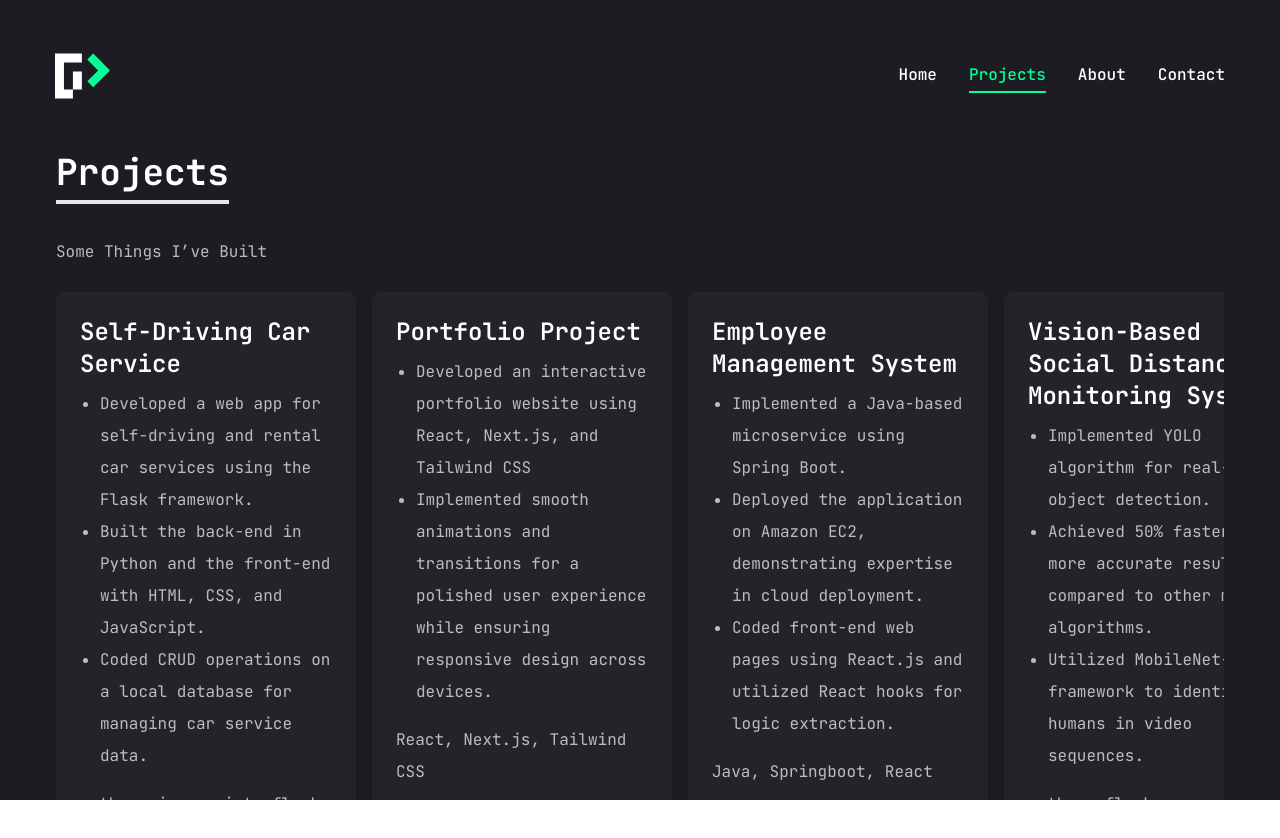
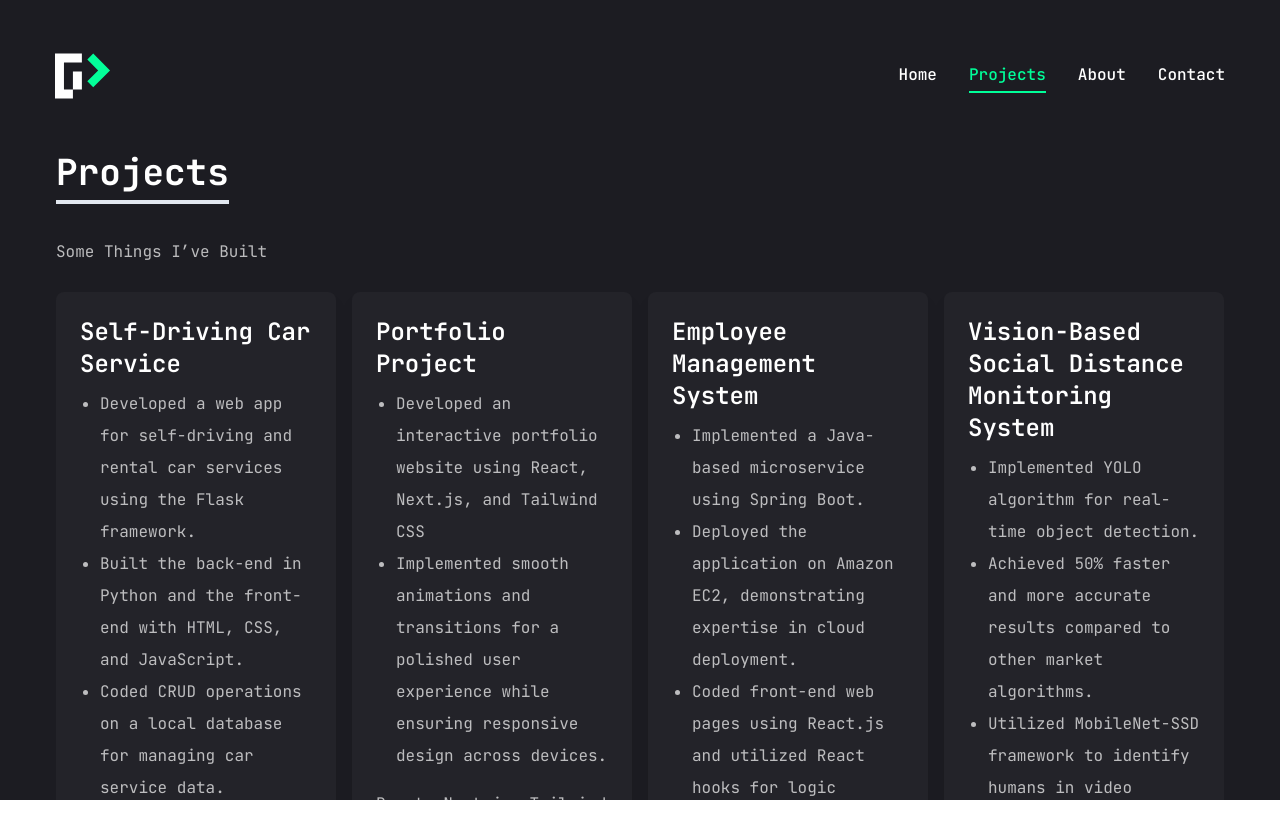
Before and after one commit to ruiner28/MyProfile, a Next.js app: page /work in a window 1280 px wide. Shown: the top 838 px of the page. Built offline with nearby package versions, Linux system fonts and the light colour scheme.

Commit message:
fix change

```diff
--- a/src/app/work/page.tsx
+++ b/src/app/work/page.tsx
@@ -71,7 +71,7 @@ const Work = () => {
         {projects.map((project, index) => (
           <div
             key={index}
-            className="min-w-[300px] shadow-lg rounded-lg p-6 transition-all duration-300 bg-[#232329] transform hover:shadow-2xl hover:scale-105"
+            className="w-full max-w-[300px] shadow-lg rounded-lg p-6 transition-all duration-300 bg-[#232329] transform hover:shadow-2xl hover:scale-105"
           >
             <h3 className="text-2xl font-semibold mb-2">{project.title}</h3>
 
```
